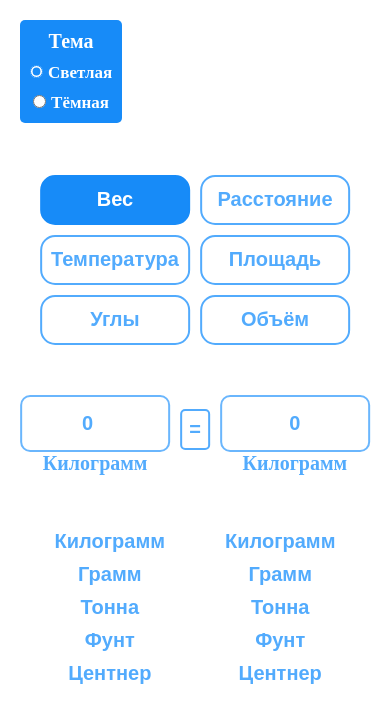
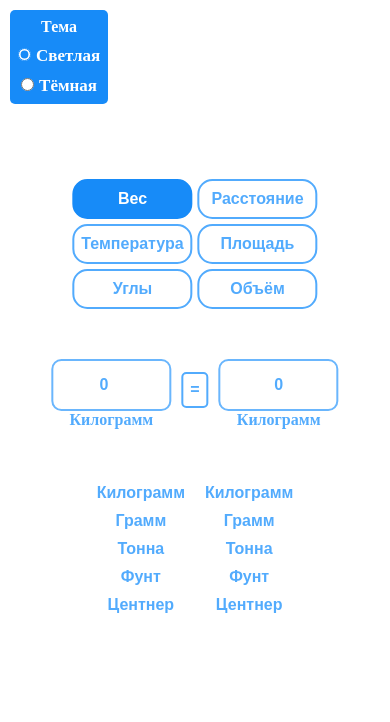
Before and after one commit to ArgentQlx/conventer, a plain HTML site: page index.html in a window 390 px wide. Drawn offline with Linux system fonts and the light colour scheme.

Commit message:
Update style.css

```diff
--- a/style.css
+++ b/style.css
@@ -124,10 +124,57 @@ input:focus {
     background-color: var(--border-focus-col);
 }
 @media (max-width: 767px) {
-    .wrapper {margin-top: 150px !important}
-    .field input {width: 150px !important}
-    .row {flex-direction: column !important}
-    .menu {flex-direction: row !important}
+    * {
+        font-size: 16px;
+    }
+    .wrapper {
+        margin-top: 150px;
+        gap: 50px;
+        padding: 10px;
+        top: 35%;
+    }
+    .menu {
+        flex-direction: row;
+        gap: 5px;
+    }
+    .row {
+        flex-direction: column;
+        gap: 5px;
+    }
+    .menu button {
+        min-height: 40px;
+        min-width: 120px;
+        font-size: 16px;
+    }
+    .conventer {
+        gap: 10px;
+    }
+    .field input {
+        width: 120px;
+        font-size: 16px;
+        padding: 10px;
+    }
+    .units {
+        gap: 10px;
+    }
+    .option {
+        top: 10px;
+        left: 10px;
+        padding: 8px;
+    }
+    .option label {
+        font-size: 14px;
+        margin-top: 5px;
+    }
+    @media (max-width: 380px) {
+        .menu button {
+            min-width: 100px;
+            font-size: 14px;
+        }
+        .field input {
+            width: 100px;
+        }
+    }
 }
 .option label {font-size: 17px; margin-top: 10px}
 input[type="radio"] {
```
